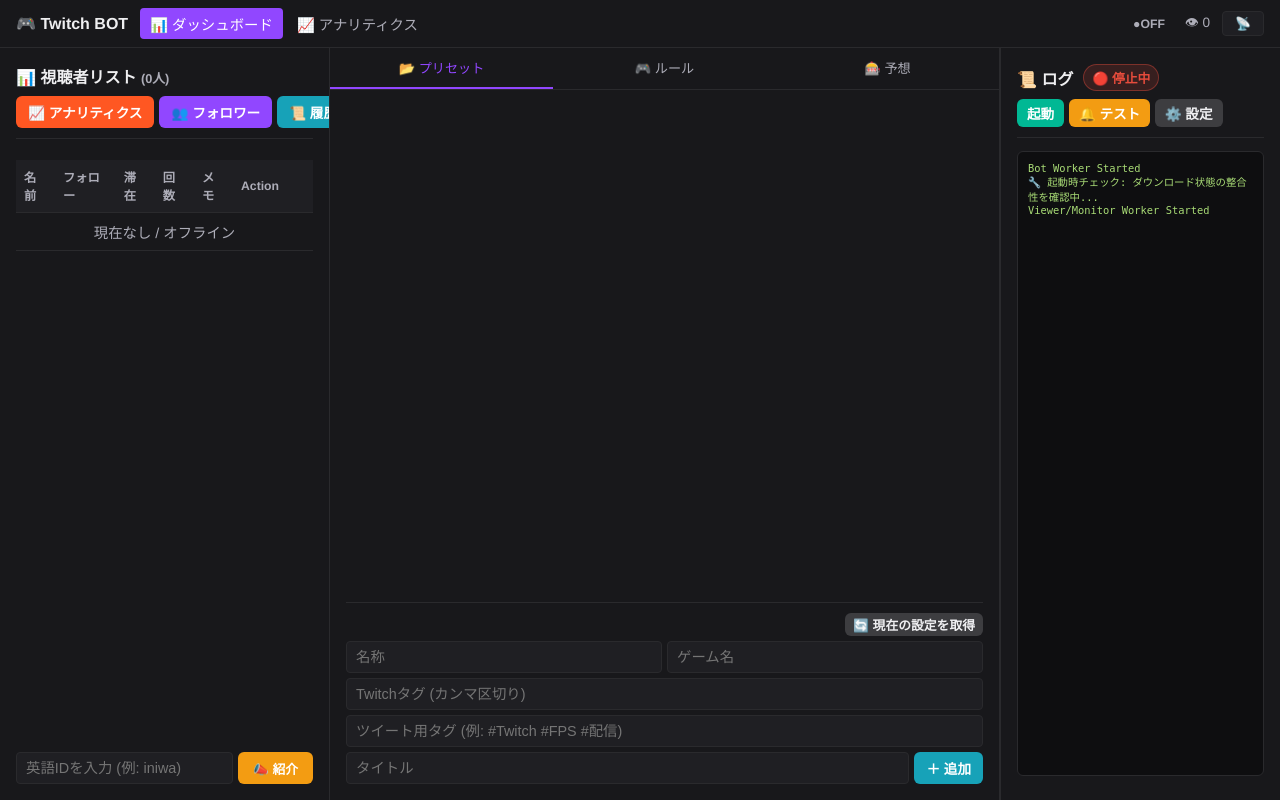
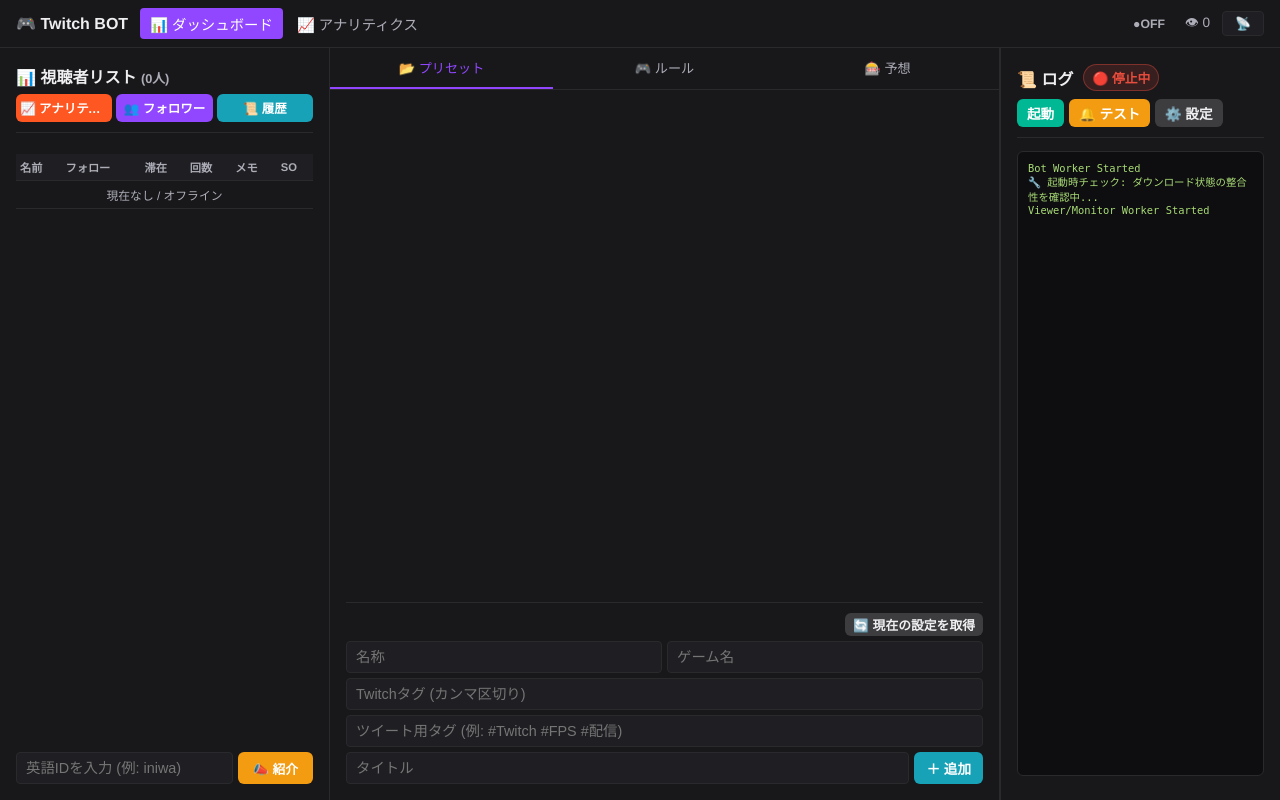
Before and after one commit to iniwa/iniwa-twitch-bot, a Flask app: page / in a window 1280 px wide. Run offline with Flask 3, Linux system fonts and the light colour scheme; data that the repository does not hold is empty.

Commit message:
アプデ

```diff
--- a/static/css/dashboard.css
+++ b/static/css/dashboard.css
@@ -295,6 +295,32 @@ body.layout-m .card[data-card="logs"] {
   border: 1px solid var(--border);
 }
 
+/* ---- Viewer card header buttons ---- */
+.viewer-action-btns {
+  display: flex;
+  gap: 4px;
+}
+.viewer-action-btns .btn {
+  flex: 1;
+  text-align: center;
+  font-size: 0.78em;
+  padding: 5px 4px;
+  white-space: nowrap;
+  overflow: hidden;
+  text-overflow: ellipsis;
+}
+
+/* ---- Viewer table (compact for narrow panel) ---- */
+.viewer-table th,
+.viewer-table td {
+  padding: 5px 4px;
+  font-size: 0.82em;
+  white-space: nowrap;
+}
+.viewer-table th { font-size: 0.78em; }
+/* Name column can shrink */
+.viewer-table td:first-child b { display: block; max-width: 80px; overflow: hidden; text-overflow: ellipsis; white-space: nowrap; }
+
 /* ---- Shoutout form ---- */
 .so-form { display: flex; gap: 5px; margin-top: 5px; flex-shrink: 0; }
 
--- a/static/js/dashboard.js
+++ b/static/js/dashboard.js
@@ -113,9 +113,8 @@ function pollStatus() {
                         '<td>' + v.follow_status + '</td>' +
                         '<td>' + v.duration + '</td>' +
                         '<td>' + v.total + '\u56DE</td>' +
-                        '<td><div class="memo-text">' + v.memo + '</div>' +
-                        '<button class="btn-memo" onclick="openMemoModal(\'' + v.uid + '\', \'' + v.name + '\', \'' + v.memo.replace(/'/g, "\\'") + '\')">\uD83D\uDCDD</button></td>' +
-                        '<td style="text-align:right;"><button class="btn-so" onclick="shoutout(\'' + v.login + '\', \'' + v.name + '\')">\uD83D\uDCE3 SO</button></td>' +
+                        '<td><button class="btn-memo" title="' + v.memo.replace(/"/g, '&quot;') + '" onclick="openMemoModal(\'' + v.uid + '\', \'' + v.name + '\', \'' + v.memo.replace(/'/g, "\\'") + '\')">\uD83D\uDCDD</button></td>' +
+                        '<td><button class="btn-so" onclick="shoutout(\'' + v.login + '\', \'' + v.name + '\')">SO</button></td>' +
                         '</tr>';
                 }).join('');
             }
--- a/templates/partials/_viewer_card.html
+++ b/templates/partials/_viewer_card.html
@@ -1,7 +1,7 @@
 <div class="card" data-card="viewers">
-    <h2>
+    <h2 style="flex-direction:column; align-items:stretch; gap:6px;">
         <div>📊 視聴者リスト <span id="viewer-count-span" style="font-size:0.8em; color:var(--text-secondary);">({{ active_viewers|length }}人)</span></div>
-        <div style="display:flex; gap:5px;">
+        <div class="viewer-action-btns">
             <a href="/analytics" class="btn btn-analytics">📈 アナリティクス</a>
             <button class="btn btn-purple" onclick="toggleModal('followerModal')">👥 フォロワー</button>
             <button class="btn btn-info" onclick="toggleModal('historyModal')">📜 履歴</button>
@@ -9,10 +9,15 @@
     </h2>
 
     <div class="card-scroll-area">
-        <table>
+        <table class="viewer-table">
             <thead>
                 <tr>
-                    <th>名前</th><th>フォロー</th><th>滞在</th><th>回数</th><th>メモ</th><th style="width:80px;">Action</th>
+                    <th>名前</th>
+                    <th>フォロー</th>
+                    <th>滞在</th>
+                    <th>回数</th>
+                    <th>メモ</th>
+                    <th>SO</th>
                 </tr>
             </thead>
             <tbody id="viewer-tbody">
@@ -23,11 +28,10 @@
                     <td>{{ viewer.duration }}</td>
                     <td>{{ viewer.total }}回</td>
                     <td>
-                        <div class="memo-text">{{ viewer.memo }}</div>
-                        <button class="btn-memo" onclick="openMemoModal('{{ viewer.uid }}', '{{ viewer.name }}', '{{ viewer.memo|replace("'", "\\'") }}')">📝</button>
+                        <button class="btn-memo" title="{{ viewer.memo }}" onclick="openMemoModal('{{ viewer.uid }}', '{{ viewer.name }}', '{{ viewer.memo|replace("'", "\\'") }}')">📝</button>
                     </td>
-                    <td style="text-align:right; vertical-align:bottom;">
-                        <button class="btn-so" onclick="shoutout('{{ viewer.login }}', '{{ viewer.name }}')">📣 SO</button>
+                    <td>
+                        <button class="btn-so" onclick="shoutout('{{ viewer.login }}', '{{ viewer.name }}')">SO</button>
                     </td>
                 </tr>
                 {% else %}
```
Also changed, not shown: image.png (added).
